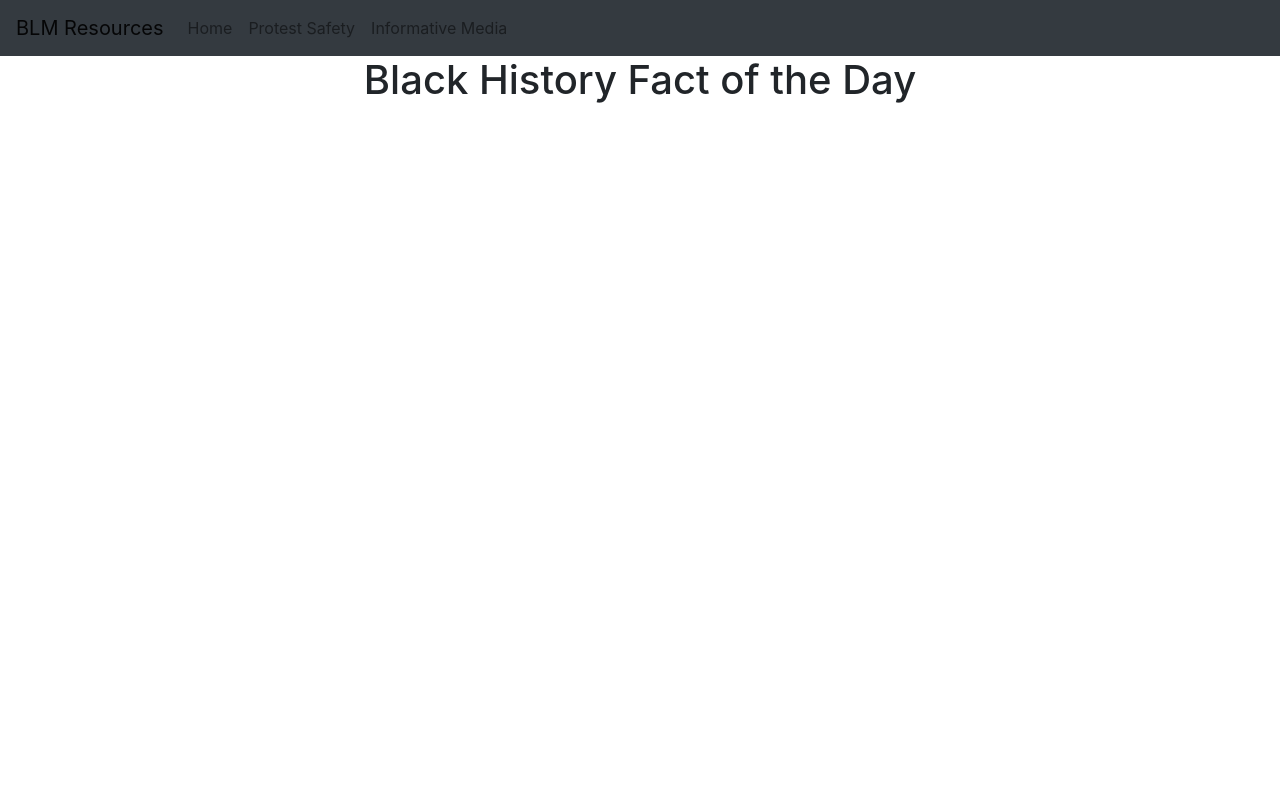
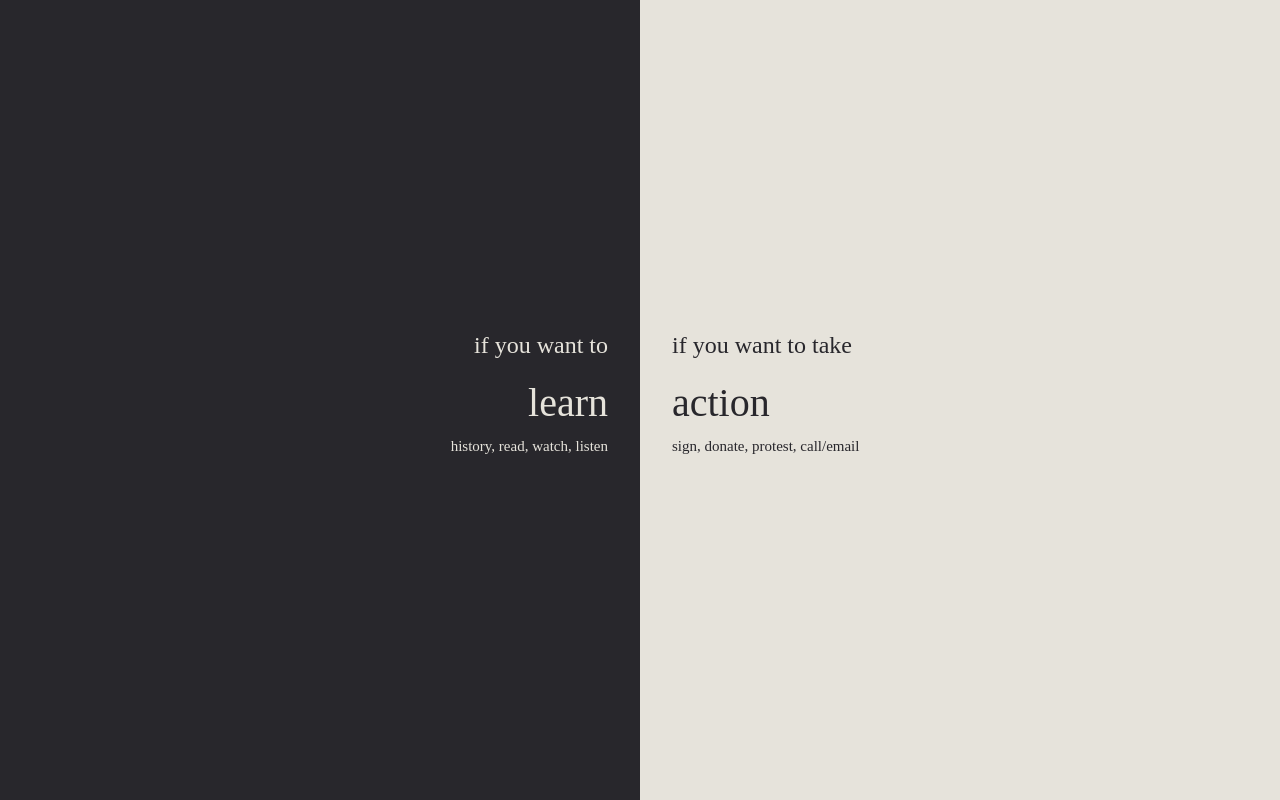
Before and after one commit to a-s-young/internhacks-project, a React (Create React App) app: page / in a window 1280 px wide. Built offline with nearby package versions, Linux system fonts and the light colour scheme; no server answers.

Commit message:
Home page redone in React with some animation

```diff
--- a/src/components/App.js
+++ b/src/components/App.js
@@ -12,18 +12,6 @@ function App() {
     <div className="App">
       <Router>
         <div>
-          <Navbar bg="dark" expand="lg">
-            <Navbar.Brand href="/">BLM Resources</Navbar.Brand>
-            <Navbar.Toggle aria-controls="basic-navbar-nav" />
-            <Navbar.Collapse id="basic-navbar-nav">
-              <Nav className="mr-auto">
-                <Nav.Link href="/">Home</Nav.Link>
-                <Nav.Link href="/Protest">Protest Safety</Nav.Link>
-                <Nav.Link href="/Media">Informative Media</Nav.Link>
-              </Nav>
-            </Navbar.Collapse>
-          </Navbar>
-
           {/* A <Switch> looks through its children <Route>s and
             renders the first one that matches the current URL. */}
           <Switch>
--- /dev/null
+++ b/src/components/Home.css
@@ -0,0 +1,86 @@
+/*Removes outline when you click in google chrome*/
+*:focus{
+    outline: none;
+}
+/*Turns body into flex-box for buttons
+Makes body the size of the viewport
+*/
+.body {
+    margin: 0 0;
+    display: flex;
+    flex-direction: row;
+    height: 100vh;
+    width: 100vw;
+}
+
+/*Stripped down default CSS and sets button to half of the body which is half the viewport*/
+
+
+/*Aligns text on either side of the screen*/
+.left, .right{
+    margin: 0 0;
+    display: flex;
+    flex-direction: column;
+    justify-content: center;
+    align-items: center;
+    border-width: 0;
+    padding: 0 0;
+    height: 100%;
+    width: 50%;
+    display: flex;
+}
+
+/*Sets text and background color for left button*/
+.left {
+    background-color: #28272C;
+    color: #E6E3DB;
+}
+
+/*Sets text and background color for right button*/
+.right{
+    background-color: #E6E3DB;
+    color: #28272C;
+}
+
+/*Sets fonts for all text*/
+p, h1{
+    font-family: "futura-pt";
+    font-style: normal;
+    margin: 0 0;
+}
+
+p {
+    font-size: 24px;
+}
+
+h1 {
+    font-size: 96px;
+}
+
+/*Makes bottom text smaller*/
+#history, #sign{
+    font-size: 15px;
+}
+
+.contentleft,
+.contentright {
+  position: absolute;
+  transition: all .35s ease-in-out;
+  cursor: pointer;
+}
+
+.contentleft {
+  text-align: right;
+  right: 52.5%;
+}
+
+.contentright {
+  text-align: left;
+  left: 52.5%;
+}
+
+
+.contentleft:hover,
+.contentright:hover {
+  transform: scale(1.15);
+}
--- a/src/components/Home.js
+++ b/src/components/Home.js
@@ -1,22 +1,24 @@
 import React, { useState, useEffect } from "react";
-import getDailyFact from "../apis/dailyfact";
-
+import './Home.css'
 
 export default function Home() {
-  const [fact, setFact] = useState({});
-
-  useEffect(function dailyFact() {
-    getDailyFact().then((fact) => {
-      setFact(fact);
-      console.log(fact);
-    });
-  }, []);
 
   return (
-    <div>
-        <h1>Black History Fact of the Day</h1>
-      <h4>{fact.title}</h4>
-      <p>{fact.info}</p>
+    <div className='body'>
+      <div className="left">
+          <div className = "contentleft">
+            <p>if you want to</p>
+            <h1>learn</h1>
+            <p id="history">history, read, watch, listen</p>
+          </div>
+      </div>
+      <div className="right">
+          <div className = "contentright">
+            <p>if you want to take</p>
+            <h1>action</h1>
+            <p id="sign">sign, donate, protest, call/email</p>
+          </div>
+      </div>
     </div>
   );
 }
```
